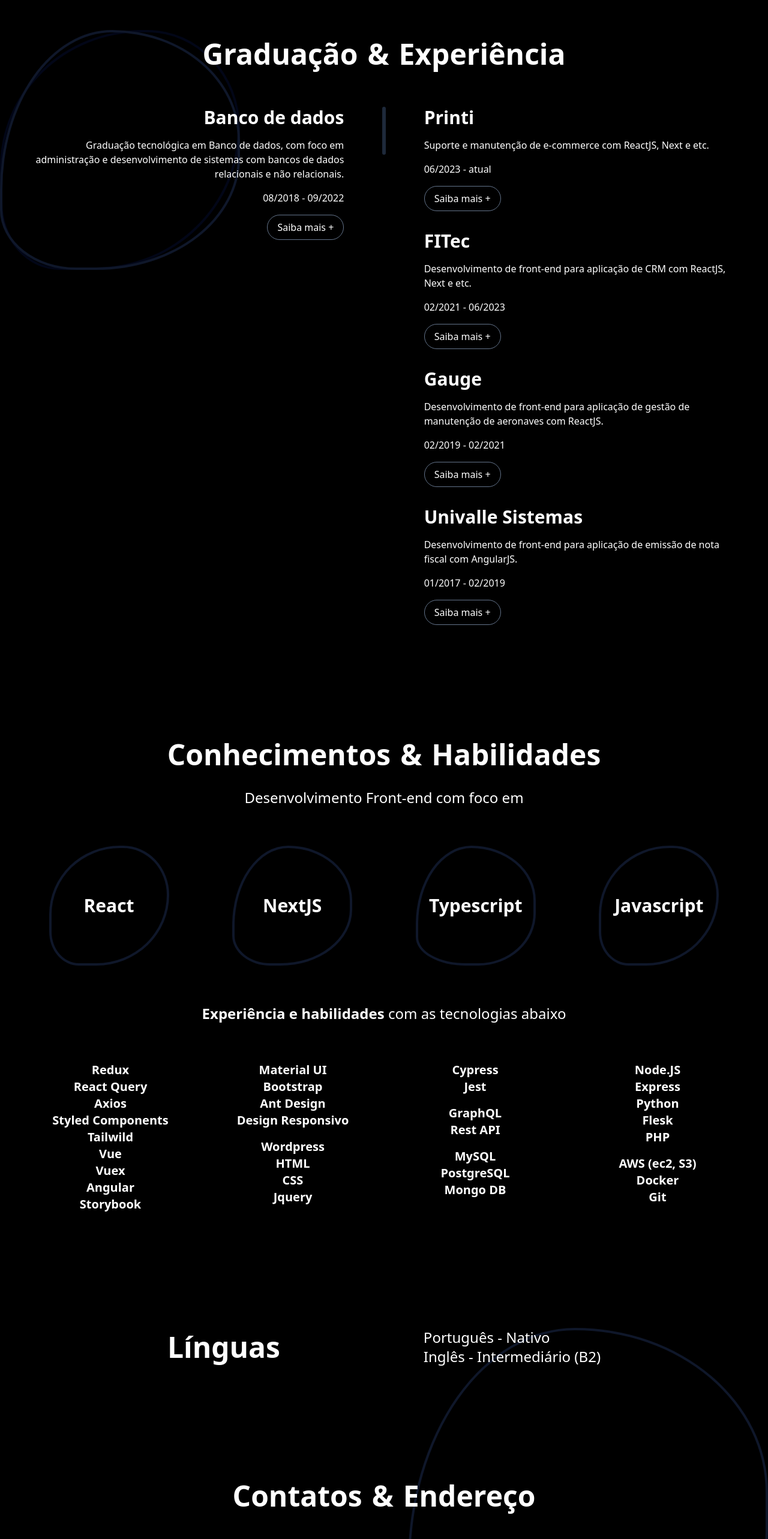
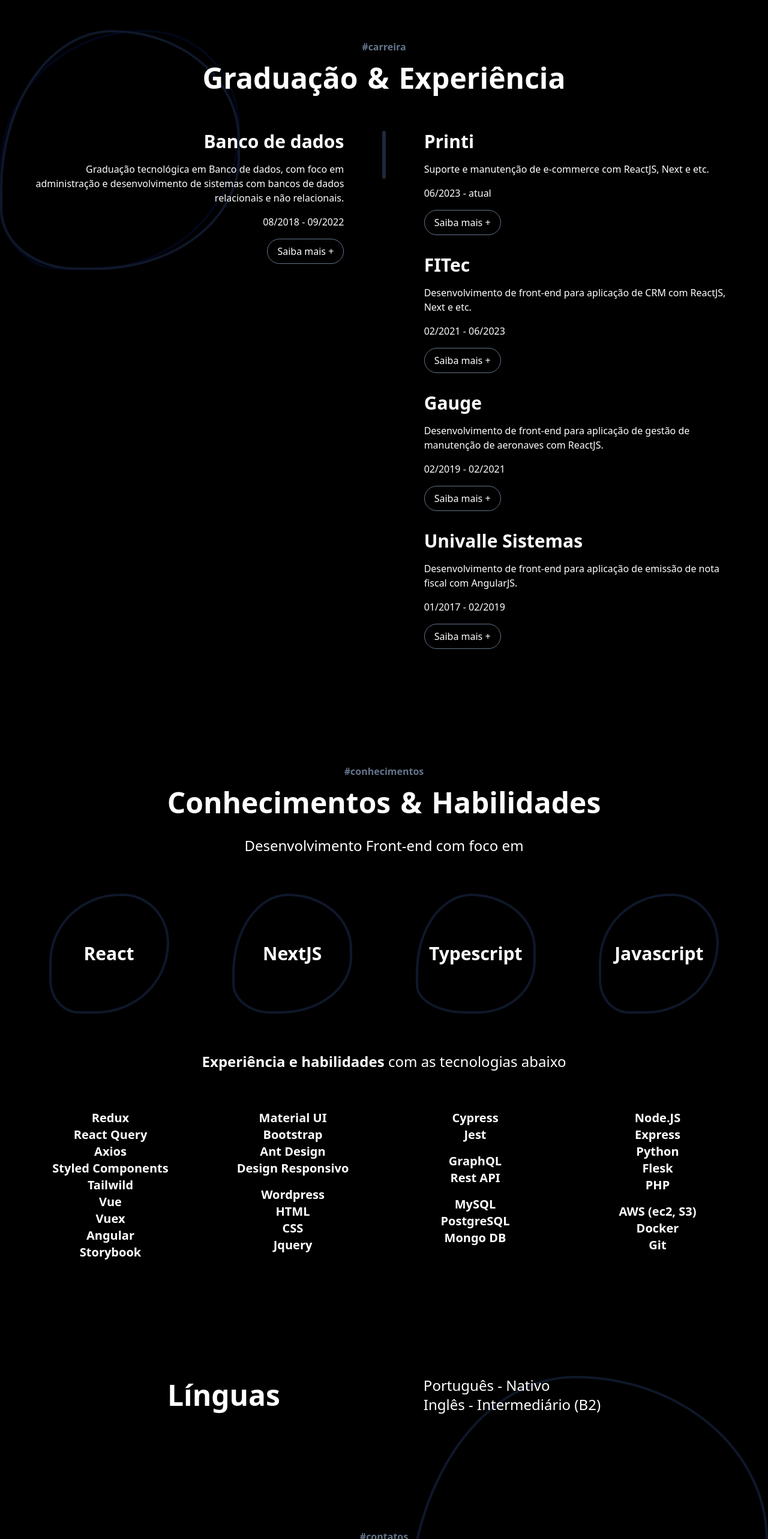
Before and after one commit to RafaelEstevam/portfolio, an Angular app: page / in a window 1280 px wide. Shown: the part 2528-5094 px from the top of the page at 60% size. Built offline with nearby package versions, Linux system fonts and the light colour scheme.

Commit message:
finishing landingpage

```diff
--- a/src/app/sections/home/home.component.html
+++ b/src/app/sections/home/home.component.html
@@ -103,7 +103,10 @@
 <section id="carreer" class="py-24 relative">
   <div class="md:max-w-[1200px] my-0 mx-auto flex flex-col gap-16">
     <div class="w-full h-full flex flex-col">
-      <div class="w-full flex justify-center items-center">
+      <div class="w-full flex flex-col justify-center items-center gap-4">
+        <p class="text-slate-500">
+          <strong>#carreira</strong>
+        </p>
         <div class="flex gap-4">
           <h2 class="text-white text-5xl font-bold">Graduação</h2>
           <h2 class="text-white text-5xl font-bold">&</h2>
@@ -157,7 +160,10 @@
 <section id="skill" class="py-24">
   <div class="md:max-w-[1200px] my-0 mx-auto flex flex-col gap-16">
     <div class="w-full h-full flex flex-col gap-8">
-      <div class="w-full flex justify-center items-center">
+      <div class="w-full flex flex-col justify-center items-center gap-4">
+        <p class="text-slate-500">
+          <strong>#conhecimentos</strong>
+        </p>
         <div class="flex gap-4">
           <h2 class="text-white text-5xl font-bold">Conhecimentos</h2>
           <h2 class="text-white text-5xl font-bold">&</h2>
@@ -260,7 +266,10 @@
 <section id="contact" class="py-24 relative">
   <div class="md:max-w-[1200px] my-0 mx-auto flex flex-col gap-16 justify-center">
     <div class="w-full flex flex-col">
-      <div class="w-full flex justify-center items-center">
+      <div class="w-full flex flex-col justify-center items-center gap-4">
+        <p class="text-slate-500">
+          <strong>#contatos</strong>
+        </p>
         <div class="flex gap-4">
           <h2 class="text-white text-5xl font-bold">Contatos</h2>
           <h2 class="text-white text-5xl font-bold">&</h2>
@@ -272,9 +281,11 @@
       <div class="w-1/2 flex flex-col gap-8">
         <div class="flex flex-col gap-4 items-end">
           <h2 class="text-white text-3xl font-bold text-right">Rafael Estevam de Oliveira</h2>
-          <p class="text-white text-right">rafael.estevamdesign&#64;gmail.com</p>
-          <p class="text-white text-right">+55 12 98874-4909</p>
-          <p class="text-white text-right"><a href="">Linkedin</a> | <a href="">Github</a></p>
+          <p class="text-white text-right"><a href="mailto:rafael.estevamdesign@gmail.com">rafael.estevamdesign&#64;gmail.com</a></p>
+          <p class="text-white text-right"><strong>+55 12 98874-4909</strong></p>
+          <p class="text-white text-right">
+            <a href="www.linkedin.com/in/rafael-estevam-de-oliveira" target="_blank">Linkedin</a> |
+            <a href="https://github.com/RafaelEstevam" target="_blank">Github</a></p>
         </div>
       </div>
       <div class="w-[6px] h-20 bg-slate-800 sticky top-20 rounded-full"></div>
```
